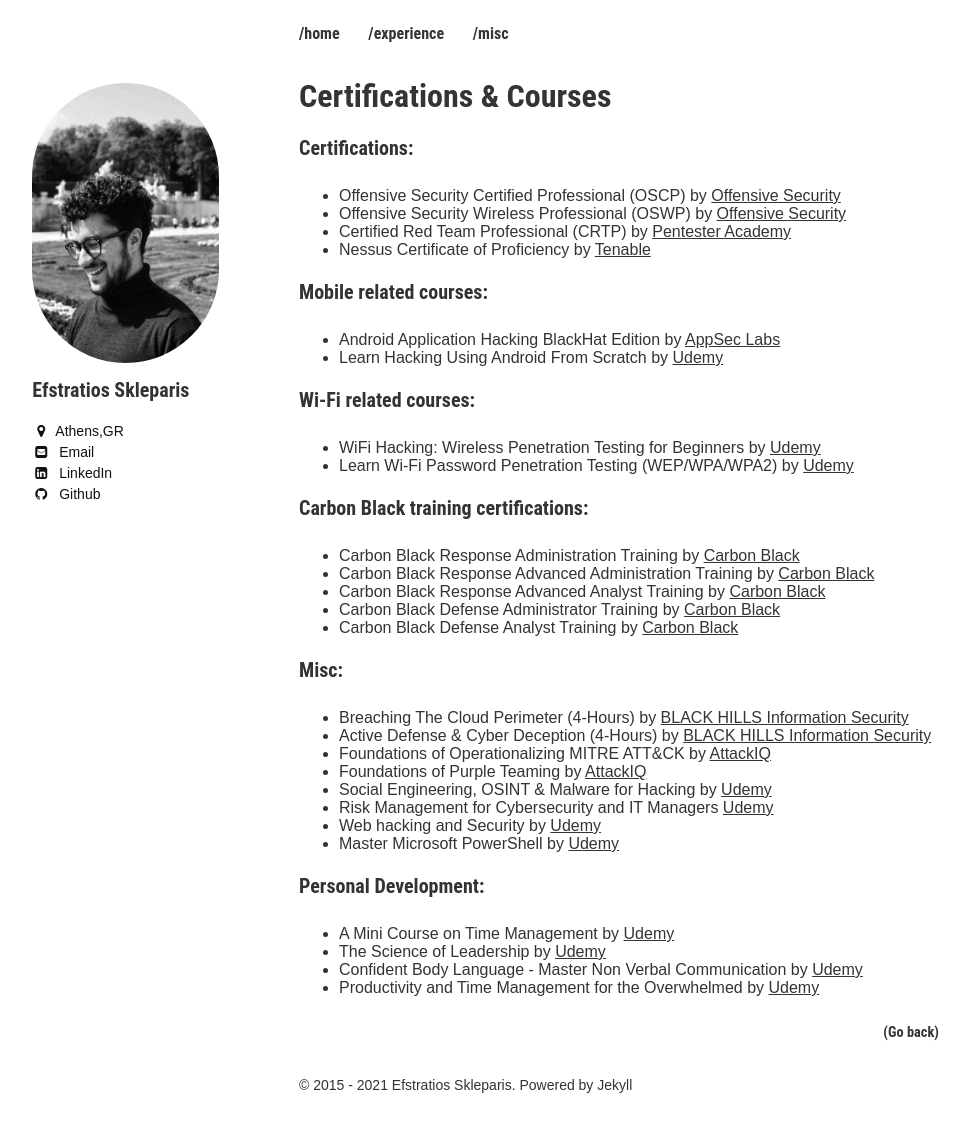
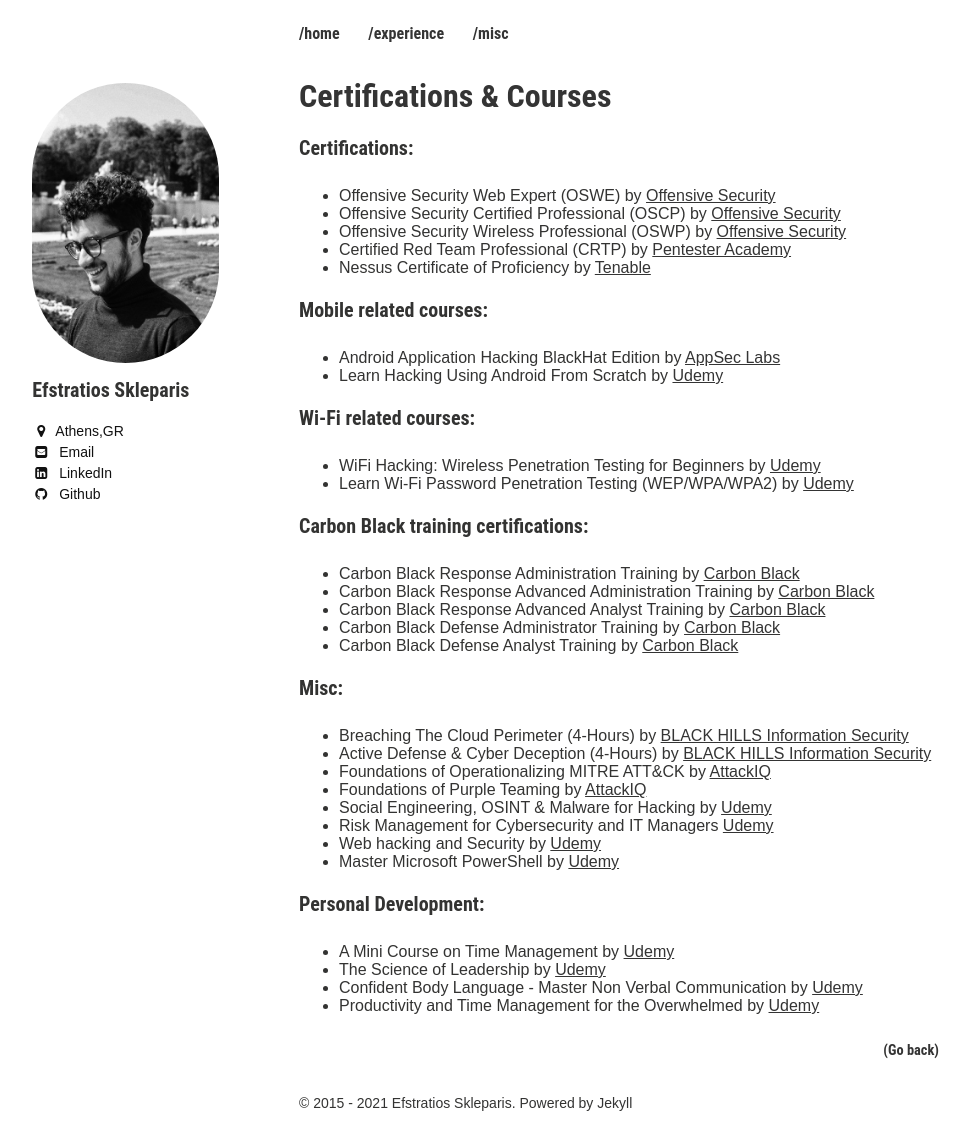
Before and after one commit to efstratios/efstratios.github.io, a Jekyll site: the page built from certs/index.md, in a window 1280 px wide. Shown: the whole page, without its empty margins (21-991 px from the left). Built offline with Jekyll 4.4.1, drawn with Linux system fonts in a browser that asks for light colours.

Commit message:
added OSWE

```diff
--- a/certs/index.md
+++ b/certs/index.md
@@ -6,6 +6,7 @@
 ---
 
 ### Certifications:
+* Offensive Security Web Expert (OSWE) by [Offensive Security](https://www.offensive-security.com/){:target="_blank" rel="noopener"}
 * Offensive Security Certified Professional (OSCP) by [Offensive Security](https://www.offensive-security.com/){:target="_blank" rel="noopener"}
 * Offensive Security Wireless Professional (OSWP) by [Offensive Security](https://www.offensive-security.com/){:target="_blank" rel="noopener"}
 * Certified Red Team Professional (CRTP) by [Pentester Academy](https://www.pentesteracademy.com/activedirectorylab){:target="_blank" rel="noopener"}
```
